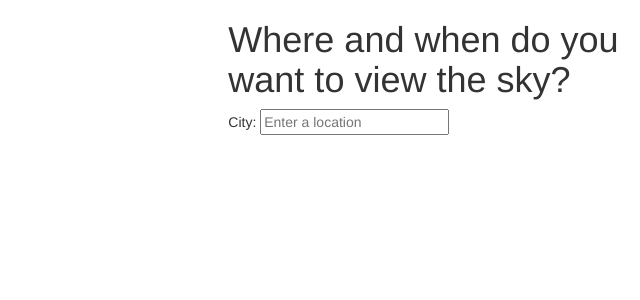
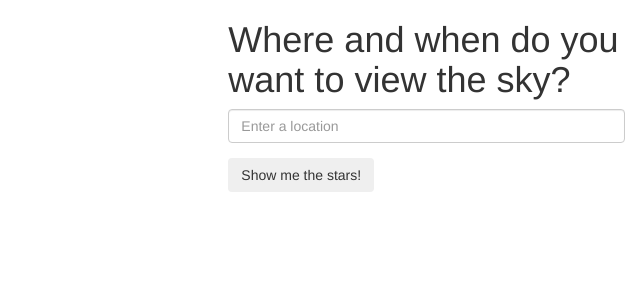
Before and after one commit to bonnie/my_heavens, a Flask app: page / in a window 1280 px wide. Shown: the top 300 px of the page, without its empty margins (640-1280 px from the left). Run offline with Flask 2, Linux system fonts and the light colour scheme; data that the repository does not hold is empty; some libraries are stand-ins or nearby versions.

Commit message:
implemented starfield generation in response to user city selection via google geocoding

```diff
--- a/server.py
+++ b/server.py
@@ -1,7 +1,7 @@
 """Flask web server for star charts app"""
 
 import os
-from flask import Flask, render_template, jsonify
+from flask import Flask, request, render_template, jsonify
 from datetime import datetime
 
 from model import connect_to_db, Constellation
@@ -23,24 +23,15 @@ def display_chart():
     return render_template("stars.html", google_key=GOOGLE_KEY)
 
 
-@app.route('/stars.json')
+@app.route('/stars.json', methods=['POST'])
 def return_stars():
-    """return a json of star info, along with the radius for the star field
-
-    stars is a list of dictionaries with these keys:
-
-    x
-    y
-    magnitude
-    color
+    """return a json of star and constellation info, plus star field radius
     """
 
-    # lat = '51.5074dN' # london
-    # lng = '0.1278dE'    # london
+    print request.form
 
-    # TODO: get this from user via form inputs
-    lat = 37.7749  # san francisco
-    lng = -122.4194 # san francisco
+    lat = request.form.get('lat')
+    lng = request.form.get('lng')
     max_magnitude = 5 # dimmest stars to show
 
     stf = StarField(lat=lat,
--- a/static/css/stars.css
+++ b/static/css/stars.css
@@ -28,6 +28,7 @@ div.star-info {
     text-anchor: middle;
 }
 
-#location-params {
-
+#error {
+    margin-top: 10px;
+    display: none;
 }
--- a/static/js/geocode.js
+++ b/static/js/geocode.js
@@ -1,11 +1,51 @@
 // javascript for getting latitude and longitude of user via Google
 // autocomplete and geocoding
+
+// global var for the autocomplete object
+var autocomplete
+
 
 function initPlaces() {
     // this is the callback for the google maps script load
 
+    var autocompleteParams = {placeIdOnly: true}
     var cityInput = document.getElementById('city-input');
-    var autocomplete = new google.maps.places.Autocomplete(cityInput)
-                            .setTypes(['(cities)']);
 
+    autocomplete = new google.maps.places.Autocomplete(cityInput, autocompleteParams);
+    autocomplete.setTypes(['(cities)']);
 }
+
+// on form 'submit'
+$('#show-stars').on('click', function() {
+
+    // for use later
+    var geocoder = new google.maps.Geocoder;
+    var errorDiv = $('#error');
+
+    // clear any old errors
+    errorDiv.empty().hide();
+
+      // infowindow.close();
+      var place = autocomplete.getPlace();
+
+      if (!place || !place.place_id) {
+
+        errorDiv.show().html('Please choose a city using autocomplete.');
+        return;
+
+      }
+      geocoder.geocode({'placeId': place.place_id}, function(results, status) {
+
+        if (status !== 'OK') {
+          window.alert('Geocoder failed due to: ' + status);
+          return;
+        }
+          city = results[0].geometry.location;
+
+        // get star data and display it
+        // getStars defined in stars-d3.js
+        getStars(city.lat(), city.lng());
+
+      });
+
+});
--- a/static/js/stars.js
+++ b/static/js/stars-d3.js
@@ -1,11 +1,31 @@
 'use strict';
-
-// get star data and display it
-d3.json('/stars.json', printStarData);
 
 ///////////////////////////
 // globals and functions //
 ///////////////////////////
+
+// when form is submitted (code in geocode.js)
+var getStars = function(lat, lng, datetime) {
+
+    // clear previous starfield
+    $('#star-field').empty();
+
+    // d3.request needs data in a query string format
+    var data = 'lat=' + lat;
+    data += '&lng=' + lng;
+    if (datetime !== undefined) {
+        data += '&datetime' + datetime;
+    }
+
+    d3.request('/stars.json')
+        .mimeType("application/json")
+        .response(function(xhr) { return JSON.parse(xhr.responseText); })
+        .header("Content-Type","application/x-www-form-urlencoded")
+        // .on('progress', function()) // TODO: show progress bar!
+        .post(data, printStarData);
+
+}
+
 
 // to make a path from a list of xs and ys
 // this code adapted from https://www.dashingd3js.com/svg-paths-and-d3js
--- a/templates/stars.html
+++ b/templates/stars.html
@@ -19,22 +19,19 @@
       </div>
       <div id="location-params" class="col-xs-12 col-md-6 col-lg-4">
         <h1>Where and when do you want to view the sky?</h1>
-        <div id="map"></div>
-        <div id="city-input-container">
-              City:
-              <input id="city-input" type="text"
-                placeholder="Enter a location">
+        <div class="form-group">
+          <input type="text" class="form-control" id="city-input"
+                 placeholder="Enter a location">
         </div>
+
+        <button class='btn' id='show-stars'>Show me the stars!</button>
+        <div class='alert alert-danger' role='alert' id='error'></div>
       </div>
-
-
-
-
-      </div>
+    </div>
 
   </div> <!-- end container-fluid -->
 
+  <script type="text/javascript" src="/static/js/stars-d3.js"></script>
   <script type="text/javascript" src="/static/js/geocode.js"></script>
-  <script type="text/javascript" src="/static/js/stars.js"></script>
 </body>
 </html>
```
